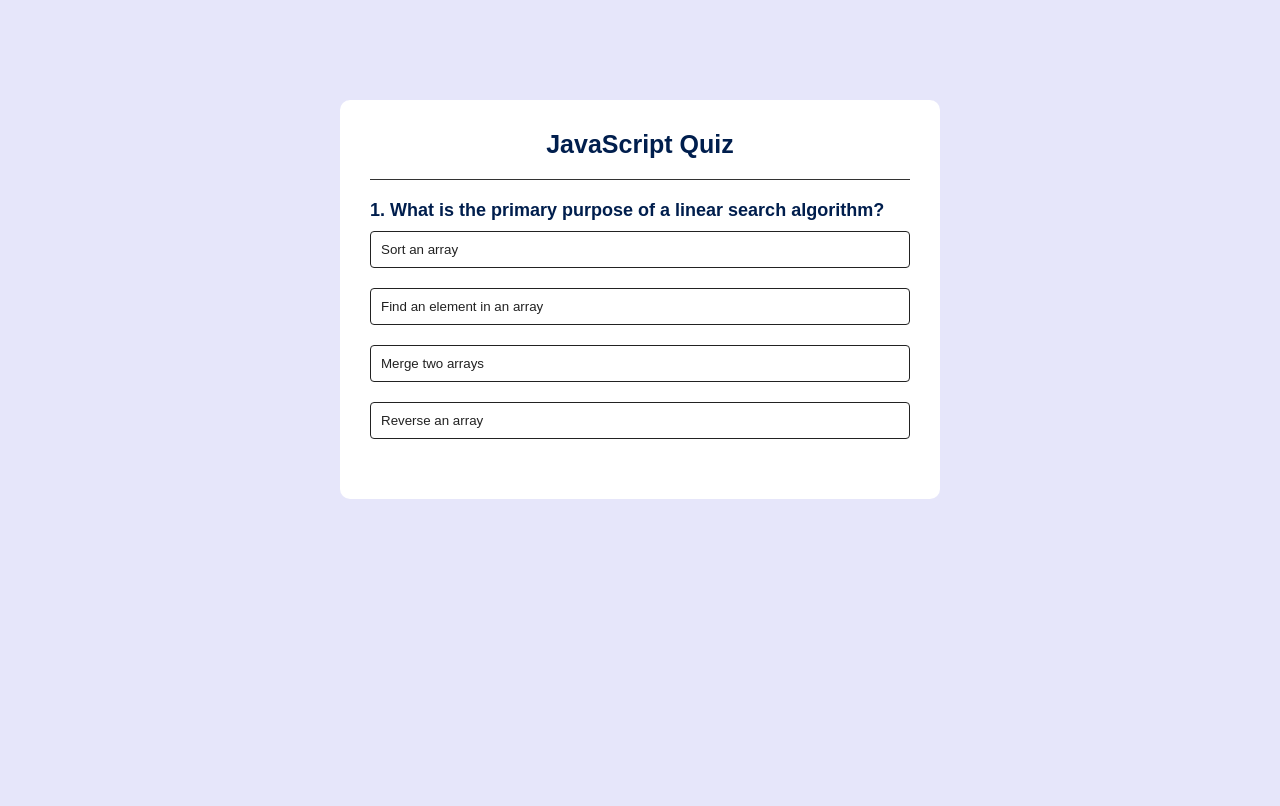
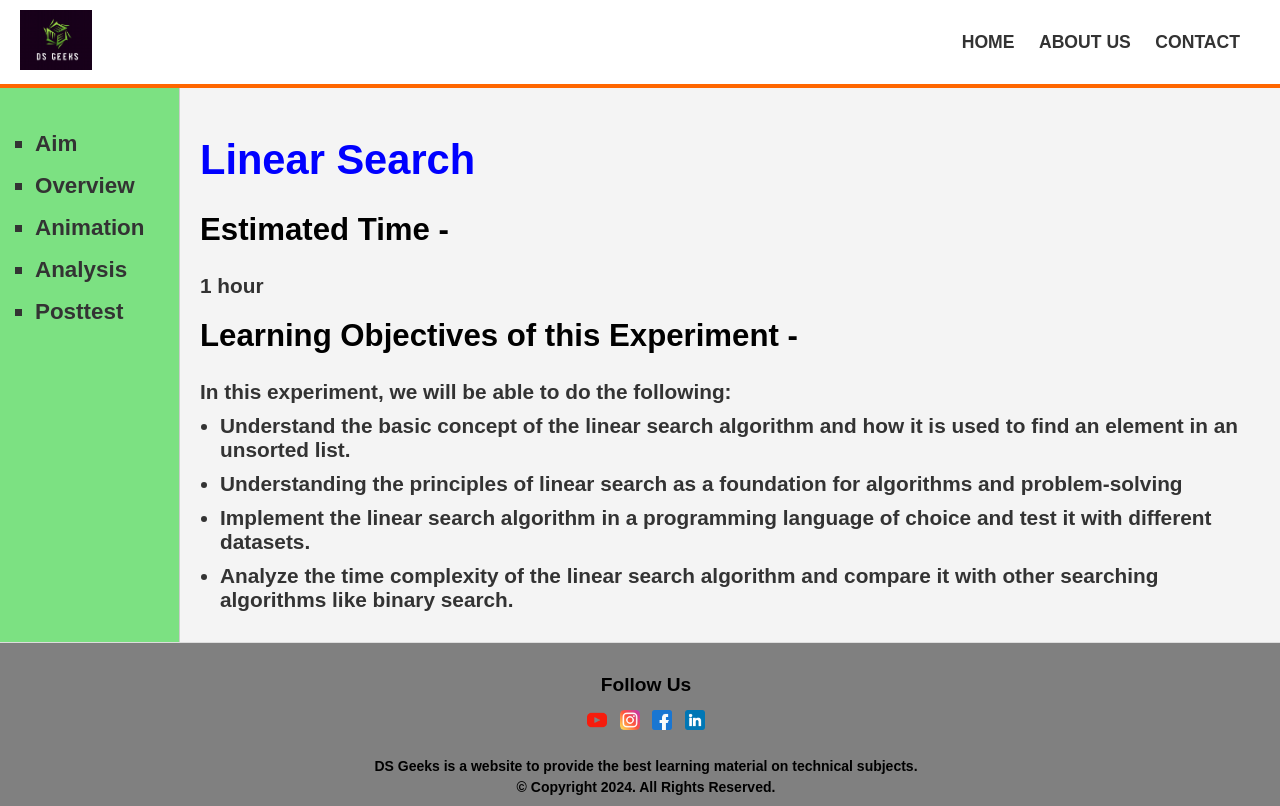
Before and after one commit to aquaticmr/ds-geeks-, a plain HTML site: page index.html in a window 1280 px wide. Drawn offline with Linux system fonts and the light colour scheme.

Commit message:
Add files via upload

```diff
--- a/index.html
+++ b/index.html
@@ -1,28 +1,70 @@
+
 <!DOCTYPE html>
 <html lang="en">
-
 <head>
     <meta charset="UTF-8">
     <meta name="viewport" content="width=device-width, initial-scale=1.0">
-    <title>Quiz App</title>
+    <title>Code House - Linear Search</title>
     <link rel="stylesheet" href="styles.css">
-    <script src="script.js" defer></script>
 </head>
+<body>
+    <!-- Header -->
+    <header class="header">
+        <div class="logo">
+            <img src="logo.jpg" alt="DS Geeks Logo">
+        <!---   <span style="margin-left: 5px; font-size: 1.5em; font-weight: bold;">DS Geeks</span> -->
+        </div>
+        <nav class="nav">
+            <a href="#">HOME</a>
+            <a href="#">ABOUT US</a>
+            <a href="#">CONTACT</a>
+        </nav>
+    </header>
 
-<body>
-    <div class="app">
-        <h1>JavaScript Quiz</h1>
-        <div class="quiz">
-            <h2 id="question">Question Goes Here</h2>
-            <div id="answer-buttons">
-                <button class="btn">Answer1</button>
-                <button class="btn">Answer2</button>
-                <button class="btn">Answer3</button>
-                <button class="btn">Answer4</button>
+    <!-- Main content container -->
+    <div class="container">
+        <!-- Sidebar -->
+        <aside class="sidebar">
+            <ul>
+                <li>Aim</li>
+                <li>Overview</li>
+                <li>Animation</li>
+                <li>Analysis</li>
+                <li>Posttest</li>
+            </ul>
+        </aside>
+
+        <!-- Main content area -->
+        <main class="main-content">
+            <h1>Linear Search</h1>
+            <h2>Estimated Time - </h2>
+            <p>1 hour</p>
+            <h2>Learning Objectives of this Experiment - </h2>
+            <p>In this experiment, we will be able to do the following:</p>
+            <ul>
+                <li>Understand the basic concept of the linear search algorithm and how it is used to find an element in an unsorted list.</li>
+                <li>Understanding the principles of linear search as a foundation for algorithms and problem-solving </li>
+                <li>Implement the linear search algorithm in a programming language of choice and test it with different datasets.</li>
+                <li>Analyze the time complexity of the linear search algorithm and compare it with other searching algorithms like binary search.</li>
+            </ul>
+        </main>
+    </div>
+    <div class="bottom-nav">
+        <div class="follow-us">
+            <h4>Follow Us</h4>
+            <div class="social-links">
+                <a href="#"><img src="youtube.png" alt="Youtube"></a>
+                <a href="#"><img src="instagram.png" alt="Instagram"></a>
+                <a href="#"><img src="facebook.png" alt="Facebook"></a>
+                <a href="#"><img src="linkedin.png" alt="LinkedIn"></a>
             </div>
-            <button id="next-btn">Next</button>
+            <div class="footer-text">
+                <p>DS Geeks is a website to provide the best learning material on technical subjects.</p>
+                <p>&copy; Copyright 2024. All Rights Reserved.</p>
+            </div>
         </div>
     </div>
+
+    <script src="scripts.js"></script>
 </body>
-
 </html>
--- /dev/null
+++ b/scripts.js
@@ -0,0 +1,11 @@
+document.addEventListener('DOMContentLoaded', function () {
+    // Example: Toggle the visibility of nested list items
+    document.querySelectorAll('.sidebar > ul > li').forEach(function (item) {
+        item.addEventListener('click', function () {
+            let subMenu = this.querySelector('ul');
+            if (subMenu) {
+                subMenu.classList.toggle('active');
+            }
+        });
+    });
+});
--- a/styles.css
+++ b/styles.css
@@ -1,80 +1,150 @@
-* {
+/* Reset some default styles */
+body, ul {
     margin: 0;
     padding: 0;
-    box-sizing: border-box;
-    font-family: "Poppins", sans-serif;
+    list-style: none;
 }
 
 body {
-    background: #E6E6FA;
+    font-family: Arial, sans-serif;
+    background-color: #f4f4f4;
+    color: #333;
 }
 
-.app {
-    background: #fff;
-    width: 90%;
-    max-width: 600px;
-    margin: 100px auto 0;
-    border-radius: 10px;
-    padding: 30px;
+/* Header styles */
+.header {
+    display: flex;
+    justify-content: space-between;
+    align-items: center;
+    background-color: #fff;
+    padding: 10px 20px;
+    border-bottom: 4px solid #ff6600;
 }
 
-.app h1 {
-    font-size: 25px;
-    color: #001e4d;
-    font-weight: 600;
-    border-bottom: 1px solid #333;
-    padding-bottom: 20px;
-    text-align: center;
+.logo img {
+    height: 60px;
 }
 
-.quiz {
-    padding: 20px 0;
+.nav a {
+    margin-right: 20px;
+    font-weight: 700;
+    font-size: 1.1em;
+    text-decoration: none;
+    color: #333;
 }
 
-.quiz h2 {
-    font-size: 18px;
-    color: #001e4d;
-    font-weight: 600;
+.nav a:hover {
+    color: #ff6600;
 }
 
-.btn {
-    background: #fff;
-    color: #222;
-    font-weight: 500;
-    width: 100%;
-    border: 1px solid #222;
+/* Main container styles */
+.container {
+    display: flex;
+}
+
+/* Sidebar styles */
+.sidebar {
+    width: 180px;
+    font-weight: 700;
+    font-size: 1.4em;
+    background-color: rgb(124, 225, 130);
+    padding: 25px;
+    box-sizing: border-box;
+    border-right: 1px solid #ccc;
+}
+
+.sidebar ul {
     padding: 10px;
-    margin: 10px 0;
-    text-align: left;
-    border-radius: 4px;
+    list-style: square;
+}
+
+.sidebar li {
+    padding: 8px 0;
     cursor: pointer;
 }
 
-.btn:hover:not([disabled]) {
-    background: #222;
-    color: #fff;
+.sidebar li ul {
+    padding-left: 20px;
 }
 
-.btn:disabled {
-    cursor: no-drop;
+.sidebar li:hover {
+    color: #ff6600;
 }
 
-#next-btn {
-    background: #001e4d;
-    color: #fff;
-    font-weight: 500px;
-    border: 0;
-    padding: 10px;
-    margin: 20px auto 0;
-    border-radius: 4px;
-    cursor: pointer;
-    display: none;
+/* Main content styles */
+.main-content {
+    padding: 20px;
+    font-size: 1.3em;
+    width: 100%;
+    box-sizing: border-box;
 }
 
-.correct {
-    background: #9aeabc;
+.main-content ul {
+    list-style: disc;
 }
 
-.incorrect {
-    background: #ff9393;
+.main-content h1 {
+    color: blue;
 }
+
+.main-content h2 {
+    margin-top: 20px;
+    color: black;
+}
+
+.main-content p, .main-content ul {
+    margin: 10px 0;
+    font-weight: 700;
+}
+
+.main-content ul {
+    padding-left: 20px;
+}
+
+.main-content ul li {
+    margin-bottom: 10px;
+}
+
+.bottom-nav {
+    background-color: grey; /* light grey background */
+    text-align: center;
+    padding: 6px;
+    display: flex;
+    justify-content: space-between;
+    align-items: flex-start;
+    border-top: 1px solid #ddd; /* light grey border */
+    bottom: 0;
+    left: 0;
+    width: 100%;
+    z-index: 1000;
+}
+
+.bottom-nav .footer-text {
+    margin-top: 20px;
+    color: black;
+    font-weight: 700;
+
+}
+
+
+.bottom-nav div {
+    flex: 1;
+    padding: 0 15px;
+}
+
+.bottom-nav h4 {
+    margin-bottom: 10px;
+    font-size: 1.2em;
+    color: black;
+}
+
+.bottom-nav .follow-us .social-links  img {
+        width: 20px;
+        height: 20px;
+        padding: 4px;
+}
+
+.footer-text p {
+    margin: 5px 0;
+    font-size: 14px;
+}
```
Also changed, not shown: facebook.png (added), instagram.png (added), linkedin.png (added), logo.jpg (added), twitter.png (added), youtube.png (added).
